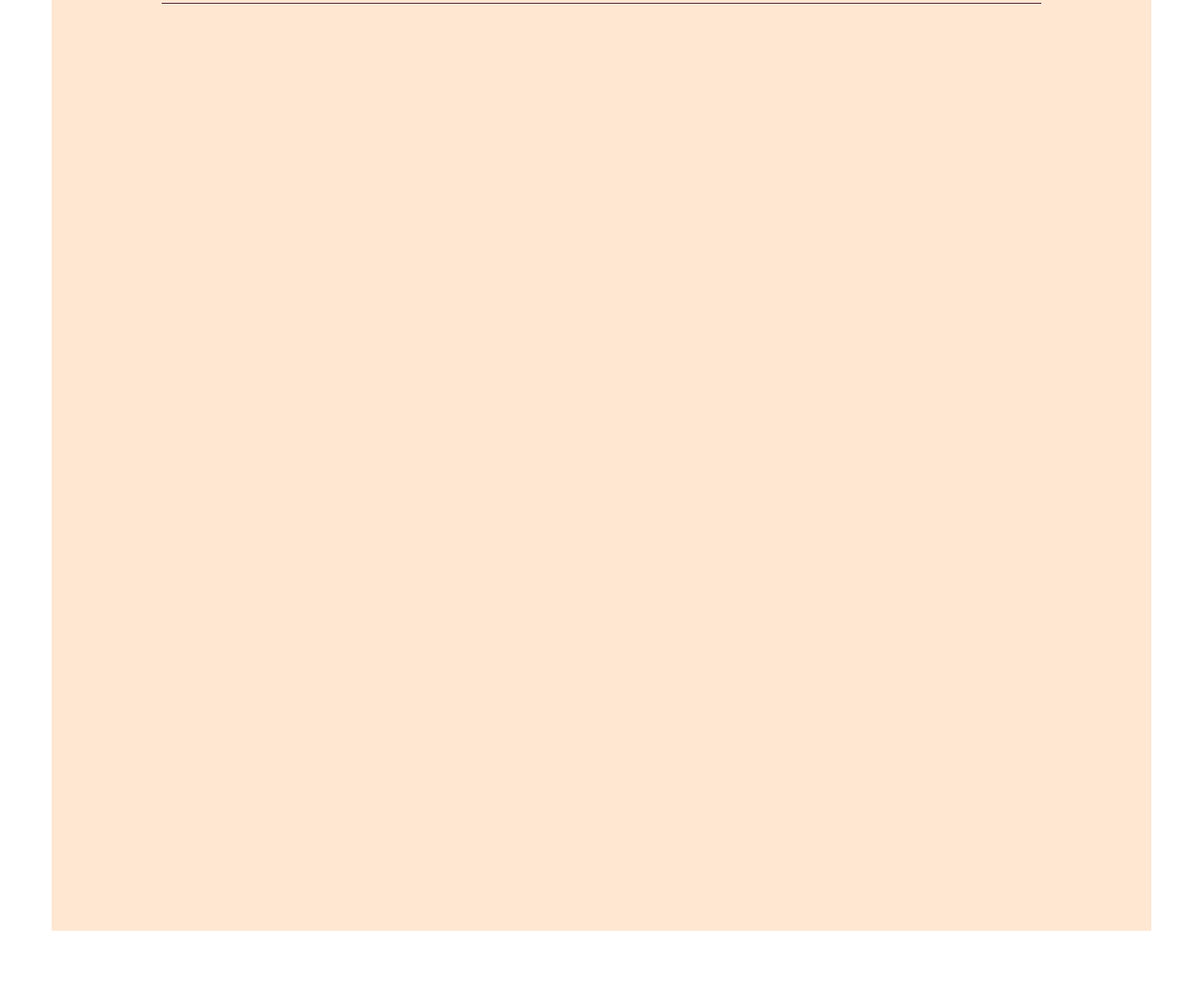
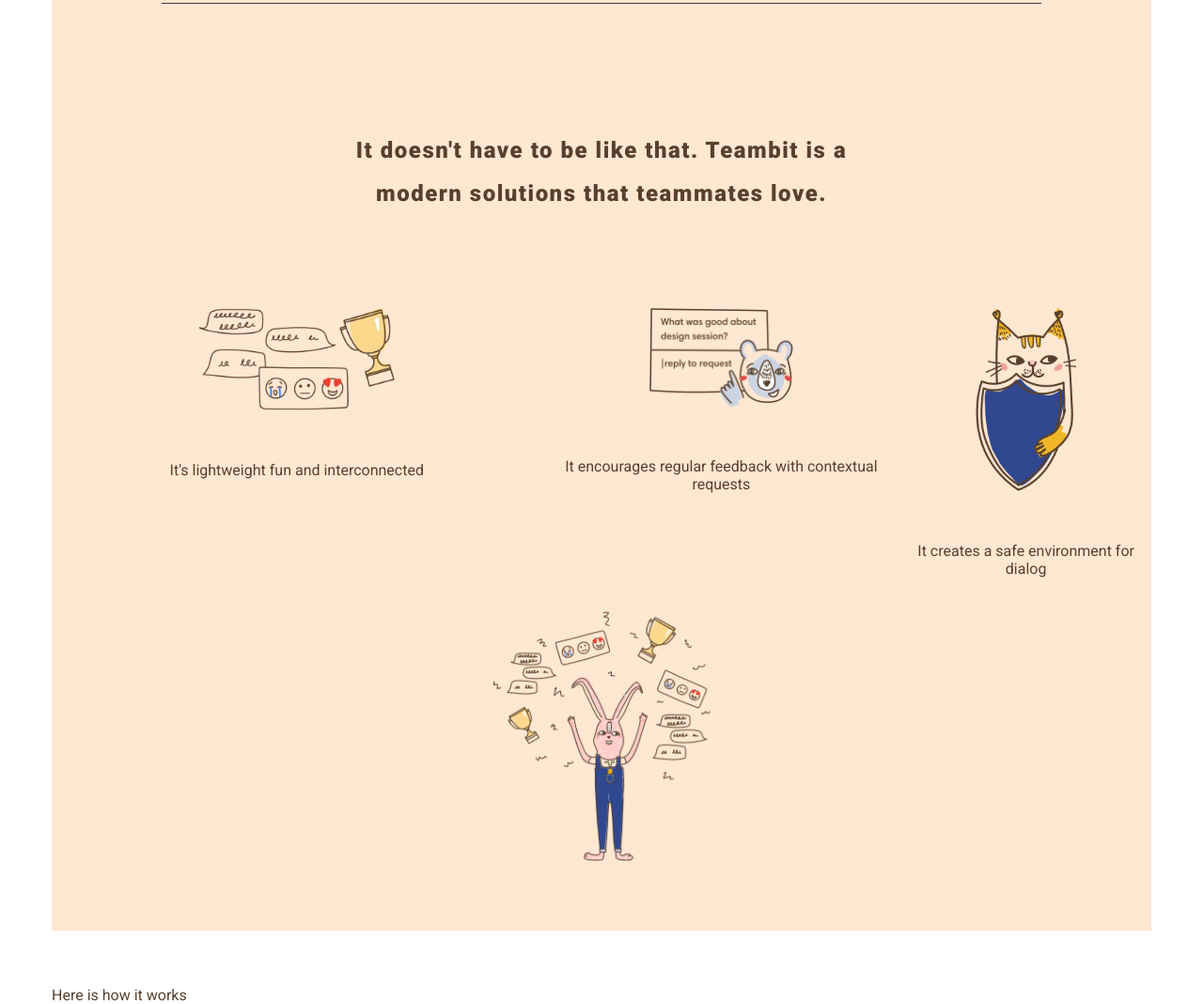
Before and after one commit to romina-trazzi/node-sass-teambit, a website: page index.html in a window 1280 px wide. Shown: the part 1579-2648 px from the top of the page at 94% size. Before the commit the page ends 2570 px from the top, so only its background shows below. Drawn offline with Linux system fonts and the light colour scheme.

Commit message:
Commit seconda metà blocco tradition grezzo

```diff
--- a/index.html
+++ b/index.html
@@ -92,6 +92,9 @@
             <!-- Tradition -->
             <div class="tradition">
 
+                <!-- First half tradition -->
+                <div class="first_half_tradition">
+
                     <!-- Title block tradition-->
                     <div class="title_block">
 
@@ -99,6 +102,7 @@
 
                     </div>
                     <!-- / Title block tradition -->
+
 
                     <!-- First block tradition-->
                     <div class="first_block">
@@ -133,11 +137,64 @@
                         <div class="box_image_before">
                             <img src="dist/img/before.png">
                         </div>
-                    <div class="border">
+                        <div class="border"></div>
+                    </div>
+                    <!--- Second block tradition -->
 
                 </div>
+                <!-- / First half tradition -->
+
+
+                <!-- Second half tradition -->
+                <div class="second_half_tradition">
+
+                    <!-- Title block tradition-->
+                    <div class="title_block">
+
+                        <h2>It doesn't have to be like that. Teambit is a <br> modern solutions that teammates love.</h2>
 
                     </div>
+                    <!-- / Title block tradition -->
+
+
+                    <!-- First block tradition-->
+                    <div class="first_block">
+
+                        <div class="box_image">
+                            <div>
+                                <img src="dist/img/lightweight.png">
+                                <div class="issue">It's lightweight fun and interconnected</div>
+                            </div>
+                        </div>
+
+                        <div class="box_image">
+                            <div>
+                                <img src="dist/img/feedbacksuggestions.png">
+                                <div class="issue">It encourages regular feedback with contextual requests</div>
+                            </div>
+                        </div>
+
+                        <div class="box_image">
+                            <div>
+                                <img src="dist/img/safe.png">
+                                <div class ="issue">It creates a safe environment for dialog</div>
+                            </div>
+                        </div>
+
+
+                    </div>
+                    <!-- / First block tradition-->
+
+                    <!-- Second block tradition-->
+                    <div class="second_block">
+                        <div class="box_image_before">
+                            <img src="dist/img/after.png">
+                        </div>
+                        <div class="how_works">Here is how it works</div>
+                    </div>
+                    <!--- Second block tradition -->
+
+
 
 
 
--- a/src/Partials/_section-tradition.scss
+++ b/src/Partials/_section-tradition.scss
@@ -3,6 +3,7 @@
     font-family: map-get($fontFamily, robot);
     background-color: map-get($backgroundColor, special);
 
+    & .first_half_tradition {
         & .title_block {
             height: 190px;
 
@@ -63,5 +64,62 @@
 
 
         }
+    }
+
+    & .second_half_tradition {
+        & .title_block {
+            height: 325px;
+
+            & h2 {
+                padding-top: 135px;
+                text-align: center;
+                line-height: 1.9;
+                letter-spacing: 1.5px;
+            }
+        }
+
+        & .first_block {
+            height: 190px;
+            display: flex;
+
+            & .box_image {
+                height: 140px;
+                display: flex;
+                flex-direction: column;
+                text-align: center;
+
+                & div {
+                    height: 100%;
+
+                    & img {
+                        width: 40%;
+                    }
+                }
+
+                & .issue {
+                    padding-top: 50px;
+                }
+            }
+        }
+
+        & .second_block {
+            height: 532px;
+            width: 100%;
+            position: relative;
+
+            & .box_image_before {
+                @include FlexCenter(100%, row);
+
+                & img {
+                    height: 50%;
+                }
+            }
+
+
+
 
         }
+    }
+
+
+}
```
Also changed, not shown: dist/css/style.css. Lines whose indentation alone changed are shown as unchanged.
